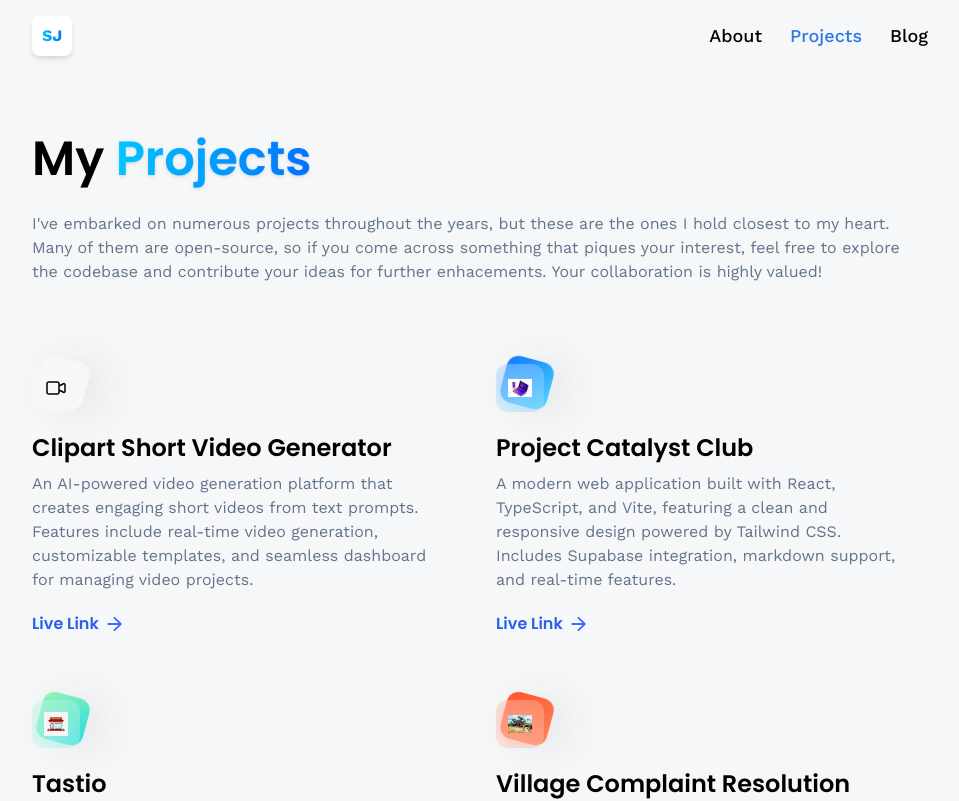
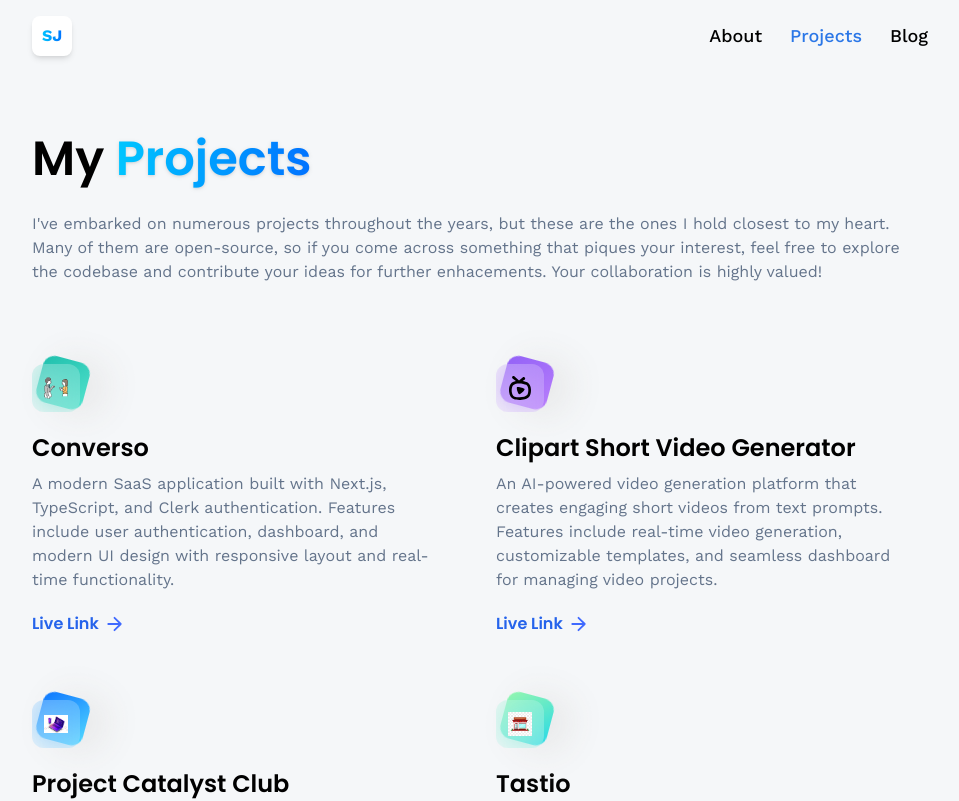
Before and after one commit to Sachinrodies/NEW-3d-task, a React (Vite) app: page /projects in a window 1280 px wide. Shown: the top 801 px of the page, without its empty margins (160-1119 px from the left). Built offline with nearby package versions, Linux system fonts and the light colour scheme.

Commit message:
Add Converso project and purple theme - Added Converso SaaS app to portfolio - Created btn-back-purple and btn-back-teal themes - Updated project icons and constants

```diff
--- a/src/assets/icons/index.js
+++ b/src/assets/icons/index.js
@@ -30,6 +30,7 @@
 import restaurant from "./restaurant.jpg";
 import download from "./download.svg";
 import video from "./video.svg";
+import converso from "./converso.svg";
 
 export {
   css,
@@ -63,5 +64,6 @@
   catalyst,
   restaurant,
   download,
-  video
+  video,
+  converso
 };
--- a/src/constants/index.js
+++ b/src/constants/index.js
@@ -23,6 +23,7 @@
   catalyst,
   restaurant,
   video,
+  converso,
 } from "../assets/icons";
 
 export const skills = [
@@ -158,6 +159,14 @@
 
 export const projects = [
   {
+    iconUrl: converso,
+    theme: "btn-back-teal",
+    name: "Converso",
+    description:
+      "A modern SaaS application built with Next.js, TypeScript, and Clerk authentication. Features include user authentication, dashboard, and modern UI design with responsive layout and real-time functionality.",
+    link: "https://saas-app-plum.vercel.app",
+  },
+  {
     iconUrl: video,
     theme: "btn-back-purple",
     name: "Clipart Short Video Generator",
--- a/src/index.css
+++ b/src/index.css
@@ -130,6 +130,14 @@
   background: linear-gradient(135deg, #0061ff -20%, #60efff 120%);
 }
 
+.block-container .btn-back-purple {
+  background: linear-gradient(135deg, #8b5cf6 -20%, #c084fc 120%);
+}
+
+.block-container .btn-back-teal {
+  background: linear-gradient(135deg, #14b8a6 -20%, #5eead4 120%);
+}
+
 .block-container .btn-back-orange {
   background: linear-gradient(135deg, #ff0f7b -20%, #f89b29 120%);
 }
```
Also changed, not shown: src/assets/icons/converso.svg (added), src/assets/icons/video.svg.
